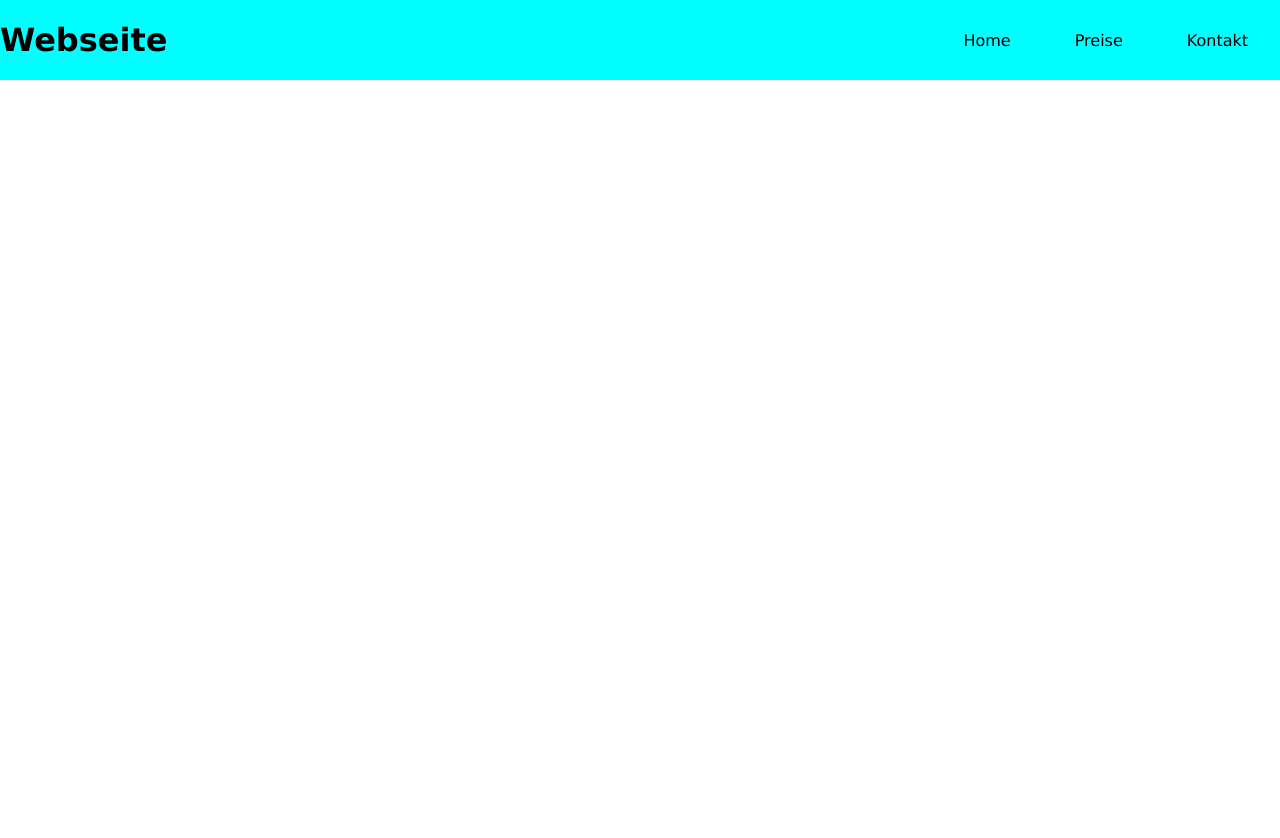
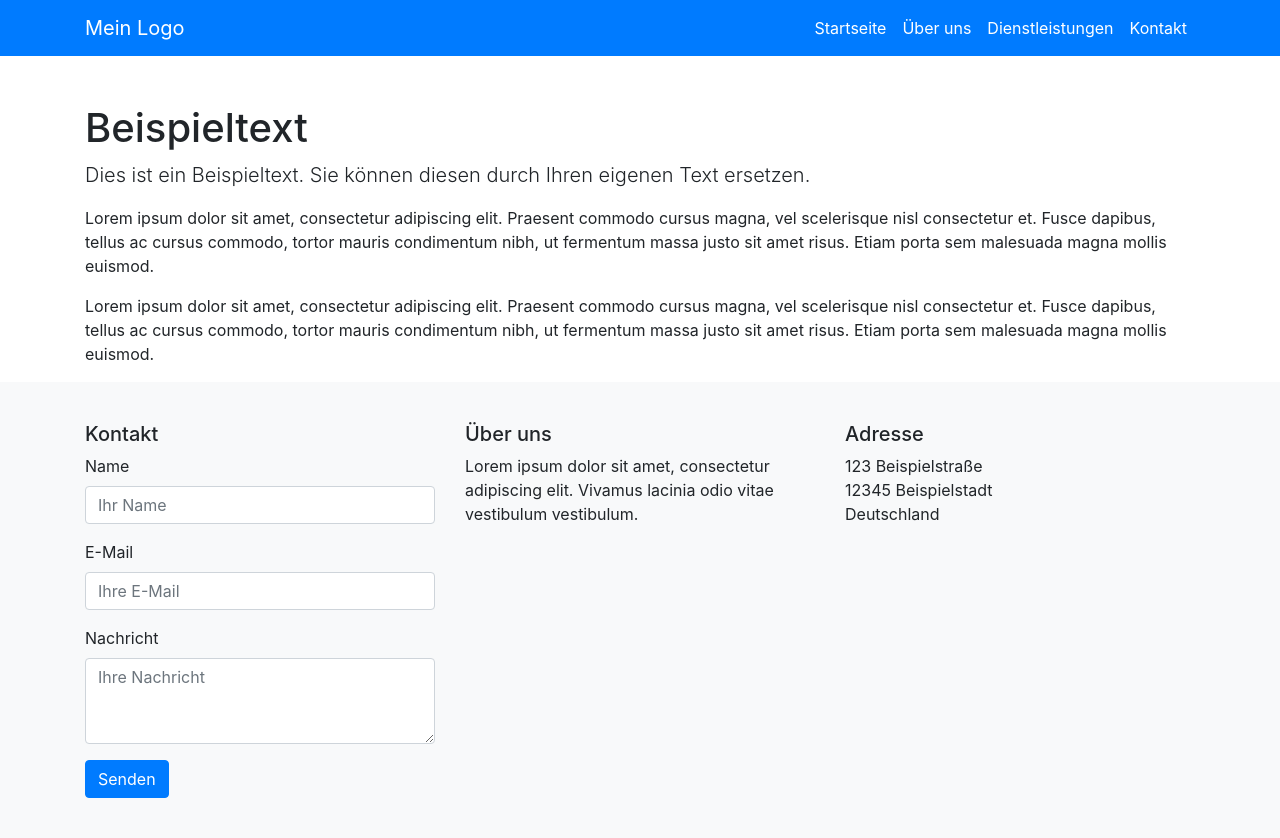
Before and after one commit to LaizyCode/HtmlTemplates, a plain HTML site: page index.html in a window 1280 px wide. Before the commit the page ends 800 px from the top, so only its background shows below. Drawn offline with nearby package versions, Linux system fonts and the light colour scheme.

Commit message:
changed initial index + style with bootstrap

```diff
--- a/index.html
+++ b/index.html
@@ -1,24 +1,89 @@
-<!-- Grundgerüst -->
 <!DOCTYPE html>
 <html lang="de">
-  <head>
-    <meta charset="utf-8">
+<head>
+    <meta charset="UTF-8">
     <meta name="viewport" content="width=device-width, initial-scale=1.0">
-      <!-- externe CSS eingebunden -->
-    <link rel="stylesheet" href="style.css">
-    <link rel="stylesheet" href="styles/fonts.css">
-    <title>Titel</title>
-  </head>
-  <body class="font-verdana">
-      <header class="header">
-        <h1>Webseite</h1>
-        <nav class="navbar">
-            <ul>
-                <li class="nav-item"><a href="templates/templates.html">Home</a></li>
-                <li class="nav-item"><a href="templates/templates.html">Preise</a></li>
-                <li class="nav-item"><a href="templates/templates.html">Kontakt</a></li>
+    <title>Beispielwebseite</title>
+    <!-- Bootstrap CSS -->
+    <link href="https://stackpath.bootstrapcdn.com/bootstrap/4.5.2/css/bootstrap.min.css" rel="stylesheet">
+    <link href="style.css" rel="stylesheet" >
+</head>
+<body>
+
+<!-- Header -->
+<nav class="navbar navbar-expand-lg navbar-dark fixed-top">
+    <div class="container">
+        <a class="navbar-brand" href="#">Mein Logo</a>
+        <button class="navbar-toggler" type="button" data-toggle="collapse" data-target="#navbarNav" aria-controls="navbarNav" aria-expanded="false" aria-label="Toggle navigation">
+            <span class="navbar-toggler-icon"></span>
+        </button>
+        <div class="collapse navbar-collapse" id="navbarNav">
+            <ul class="navbar-nav ml-auto">
+                <li class="nav-item active">
+                    <a class="nav-link" href="#">Startseite</a>
+                </li>
+                <li class="nav-item">
+                    <a class="nav-link" href="#">Über uns</a>
+                </li>
+                <li class="nav-item">
+                    <a class="nav-link" href="#">Dienstleistungen</a>
+                </li>
+                <li class="nav-item">
+                    <a class="nav-link" href="#">Kontakt</a>
+                </li>
             </ul>
-        </nav>
-      </header>
-  </body>
+        </div>
+    </div>
+</nav>
+
+<!-- Main Content -->
+<main role="main" class="container mt-5">
+    <div class="starter-template">
+        <h1>Beispieltext</h1>
+        <p class="lead">Dies ist ein Beispieltext. Sie können diesen durch Ihren eigenen Text ersetzen.</p>
+        <p>Lorem ipsum dolor sit amet, consectetur adipiscing elit. Praesent commodo cursus magna, vel scelerisque nisl consectetur et. Fusce dapibus, tellus ac cursus commodo, tortor mauris condimentum nibh, ut fermentum massa justo sit amet risus. Etiam porta sem malesuada magna mollis euismod.</p>
+        <p>Lorem ipsum dolor sit amet, consectetur adipiscing elit. Praesent commodo cursus magna, vel scelerisque nisl consectetur et. Fusce dapibus, tellus ac cursus commodo, tortor mauris condimentum nibh, ut fermentum massa justo sit amet risus. Etiam porta sem malesuada magna mollis euismod.</p>
+    </div>
+</main>
+
+<!-- Footer -->
+<footer class="footer">
+    <div class="container">
+        <div class="row">
+            <div class="col-md-4">
+                <h5>Kontakt</h5>
+                <form>
+                    <div class="form-group">
+                        <label for="name">Name</label>
+                        <input type="text" class="form-control" id="name" placeholder="Ihr Name">
+                    </div>
+                    <div class="form-group">
+                        <label for="email">E-Mail</label>
+                        <input type="email" class="form-control" id="email" placeholder="Ihre E-Mail">
+                    </div>
+                    <div class="form-group">
+                        <label for="message">Nachricht</label>
+                        <textarea class="form-control" id="message" rows="3" placeholder="Ihre Nachricht"></textarea>
+                    </div>
+                    <button type="submit" class="btn btn-primary">Senden</button>
+                </form>
+            </div>
+            <div class="col-md-4">
+                <h5>Über uns</h5>
+                <p>Lorem ipsum dolor sit amet, consectetur adipiscing elit. Vivamus lacinia odio vitae vestibulum vestibulum.</p>
+            </div>
+            <div class="col-md-4">
+                <h5>Adresse</h5>
+                <p>123 Beispielstraße<br>12345 Beispielstadt<br>Deutschland</p>
+            </div>
+        </div>
+    </div>
+</footer>
+
+<!-- Bootstrap JS and dependencies -->
+<script src="https://code.jquery.com/jquery-3.5.1.slim.min.js"></script>
+<script src="https://cdn.jsdelivr.net/npm/@popperjs/core@2.5.4/dist/umd/popper.min.js"></script>
+<script src="https://stackpath.bootstrapcdn.com/bootstrap/4.5.2/js/bootstrap.min.js"></script>
+
+</body>
 </html>
--- a/style.css
+++ b/style.css
@@ -1,51 +1,24 @@
 body {
-    margin: 0px;
+    padding-top: 56px;
 }
-
-.header {
-    display: flex;
-    justify-content: space-between;
-    align-items: center;
-    background-color: aqua;
-    height: 80px;
+.navbar {
+    background-color: #007bff;
 }
-
-.header h1 {
-    margin: 0px;
+.navbar-nav .nav-item {
+    position: relative;
 }
-
-.navbar {
+.navbar-nav .nav-item .nav-link {
     height: 100%;
     display: flex;
     align-items: center;
+    color: #fff; /* White text color for better contrast */
 }
-
-.navbar ul {
-    display: flex;
-    list-style-type: none;
-    height: 100%;
-    width: 100%;
+.navbar-nav .nav-item .nav-link:hover {
+    background-color: #0056b3; /* Darker shade of blue for hover effect */
+    border-radius: 0;
+    color: white;
 }
-
-.nav-item {
-    display: flex;
-    padding: 0px 16px;
-    align-self: center;
-    height: 100%;
-    width: 100%;
+footer {
+    background-color: #f8f9fa;
+    padding: 40px 0;
 }
-
-.nav-item a {
-    text-decoration: none;
-    align-self: center;
-    height: 100%;
-    width: 100%;
-    display: flex;
-    align-items: center;
-    padding: 0px 16px;
-    color: black;
-}
-
-.nav-item a:hover {
-    background-color: azure;
-}
```
